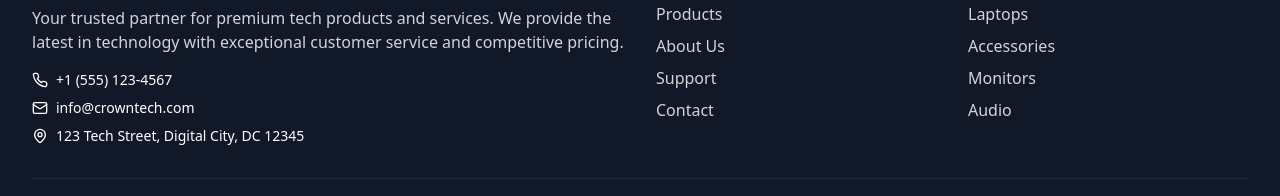
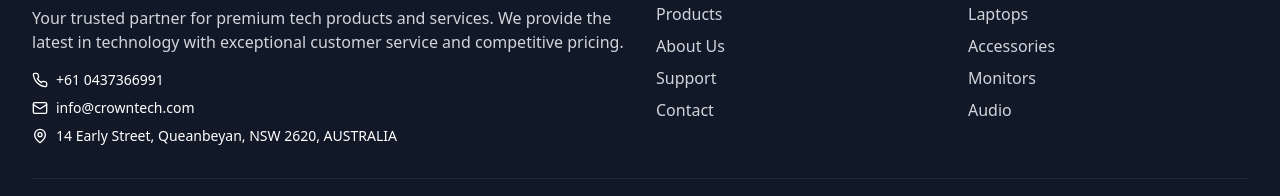
Before and after one commit to nabinduthraj/CROWN-Tech-Services, a React (Vite) app: page /about in a window 1280 px wide. Shown: the part 4062-4258 px from the top of the page. Built offline with nearby package versions, Linux system fonts and the light colour scheme.

Commit message:
Update Footer.tsx

```diff
--- a/src/components/Layout/Footer.tsx
+++ b/src/components/Layout/Footer.tsx
@@ -19,7 +19,7 @@ const Footer: React.FC = () => {
             <div className="space-y-2">
               <div className="flex items-center space-x-2">
                 <Phone className="h-4 w-4" />
-                <span className="text-sm">+1 (555) 123-4567</span>
+                <span className="text-sm">+61 0437366991 </span>
               </div>
               <div className="flex items-center space-x-2">
                 <Mail className="h-4 w-4" />
@@ -27,7 +27,7 @@ const Footer: React.FC = () => {
               </div>
               <div className="flex items-center space-x-2">
                 <MapPin className="h-4 w-4" />
-                <span className="text-sm">123 Tech Street, Digital City, DC 12345</span>
+                <span className="text-sm">14 Early Street, Queanbeyan, NSW 2620, AUSTRALIA</span>
               </div>
             </div>
           </div>
```
